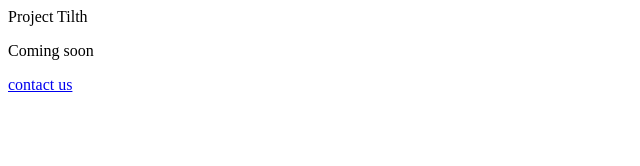
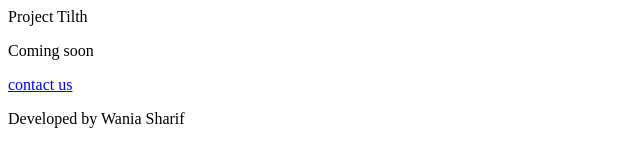
Before and after one commit to wania-sharif/tilth, a plain HTML site: page index.html in a window 1280 px wide. Shown: the whole page, without its empty margins (0-640 px from the left). Drawn offline with Linux system fonts and the light colour scheme.

Commit message:
commitmsg

```diff
--- a/index.html
+++ b/index.html
@@ -4,5 +4,6 @@
 <p>Project Tilth</p>
 <p>Coming soon</p>
 <a href="contact.html">contact us</a>
+<p>Developed by Wania Sharif</p>
 </body>
 </html>
```
